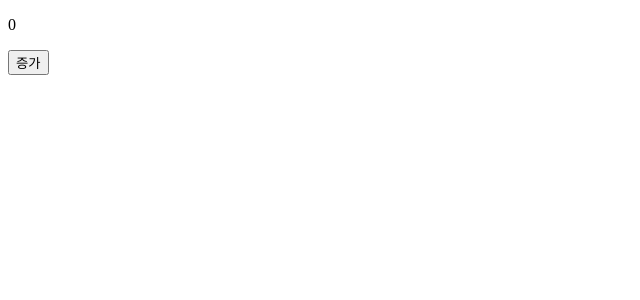
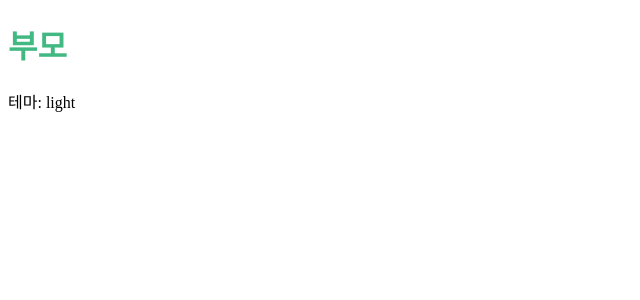
Before and after one commit to YeonGeon12/MyVuePRJ, a Vue app: page / in a window 1280 px wide. Shown: the top 300 px of the page, without its empty margins (0-640 px from the left). Built offline with nearby package versions, Linux system fonts and the light colour scheme.

Commit message:
Provide/Inject 실습

```diff
--- a/src/App.vue
+++ b/src/App.vue
@@ -1,32 +1,24 @@
 <!-- src/App.vue -->
 <template>
   <div>
-    <p>{{ count }}</p>
-    <button @click="increment">증가</button>
+    <h1>부모</h1>
+    <child-component />
   </div>
 </template>
+
 <script>
-import {ref, onBeforeMount, onBeforeUpdate, onBeforeUnmount} from 'vue';
+import { provide, ref } from 'vue';
+import ChildComponent from './components/ChildComponent.vue';
 
 export default {
+  components: { ChildComponent },
   setup() {
-    const count = ref(0);
-    const increment = () => {
-      count.value++;
-    };
-    onBeforeMount(() => {
-      console.log('마운트 전: 초기 설정 준비');
-    });
-    onBeforeUpdate(() => {
-      console.log(`업데이트 전: count는 ${count.value}`);
-    });
-    onBeforeUnmount(() => {
-      console.log('제거 전: 정리 작업');
-    });
-    return {count, increment};
+    const theme = ref('light');
+    provide('theme', theme);
   }
 }
 </script>
+
 <style>
 h1 {
   color: #42b983;
--- /dev/null
+++ b/src/components/ChildComponent.vue
@@ -0,0 +1,17 @@
+<!-- src/components/ChildComponent.vue -->
+<template>
+  <div>
+    <p>테마: {{ theme }}</p>
+  </div>
+</template>
+
+<script>
+import { inject } from 'vue';
+
+export default {
+  setup() {
+    const theme = inject('theme');
+    return { theme };
+  }
+}
+</script>
```
